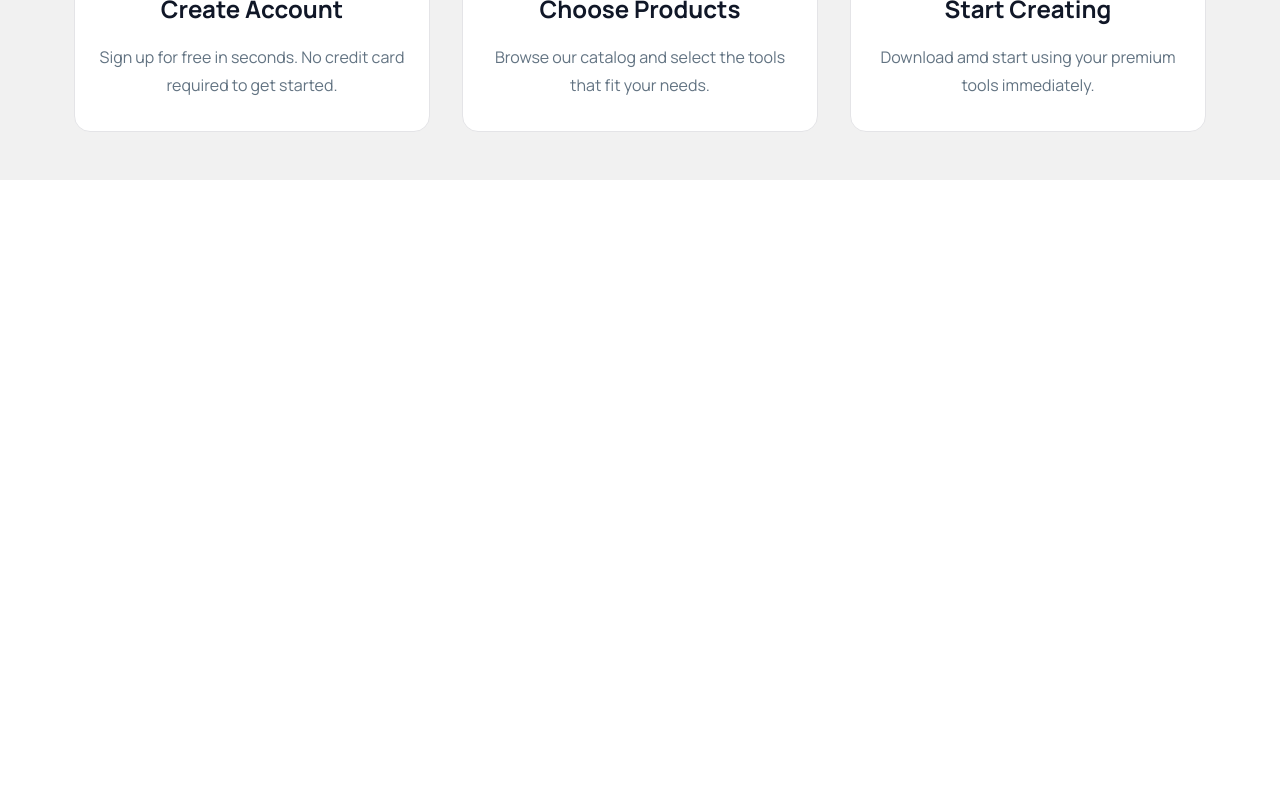
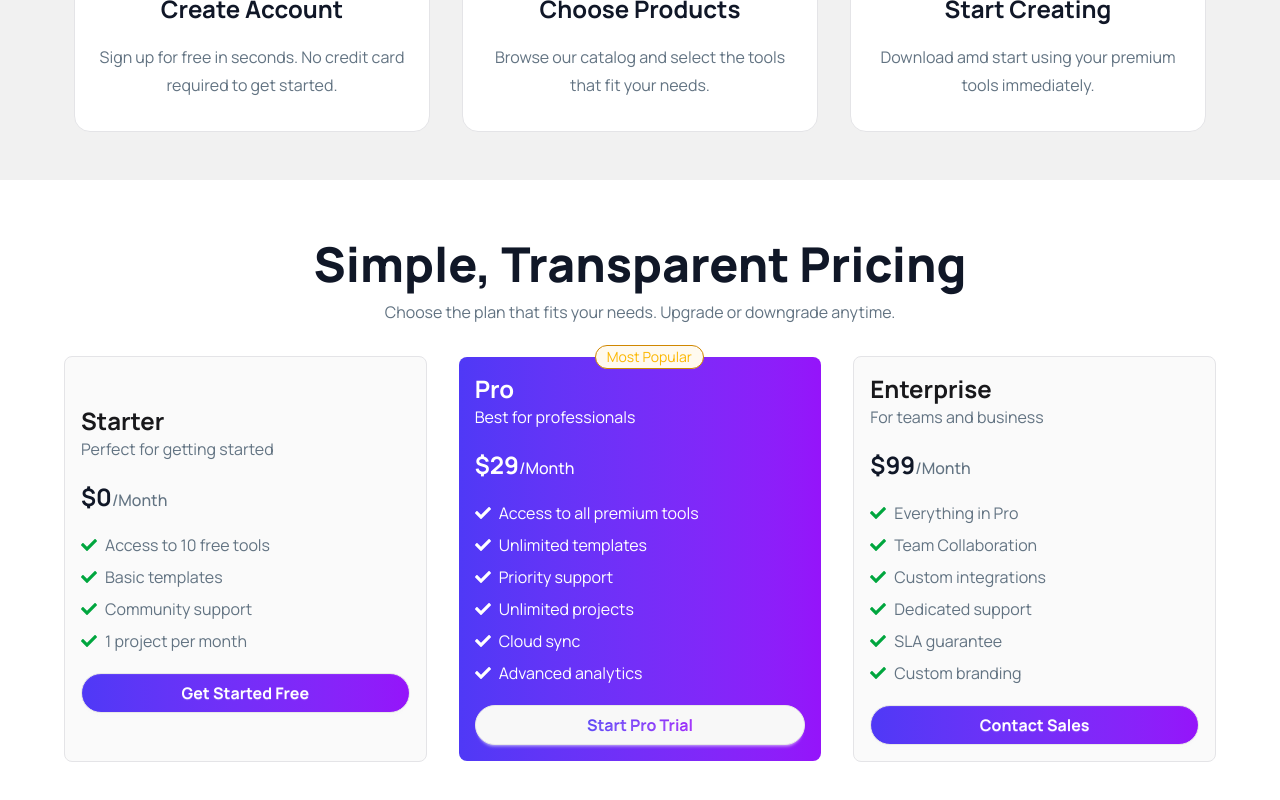
Before and after one commit to jumana-rahman/A06-Digitools-Platform, a React (Vite) app: page / in a window 1280 px wide. Shown: the part 1326-2126 px from the top of the page. Before the commit the page ends 1506 px from the top, so only its background shows below. Built offline with nearby package versions, Linux system fonts and the light colour scheme.

Commit message:
completed pricing ui

```diff
--- a/src/App.jsx
+++ b/src/App.jsx
@@ -1,6 +1,7 @@
 import './App.css'
 import Banner from './components/Banner'
 import NavBar from './components/NavBar'
+import Pricing from './components/Pricing'
 import Stats from './components/Stats'
 import Steps from './components/Steps'
 
@@ -17,6 +18,8 @@ function App() {
 
       <Steps/>
 
+      <Pricing/>
+
 
     </>
   )
--- /dev/null
+++ b/src/components/Pricing.jsx
@@ -0,0 +1,126 @@
+import React from 'react';
+import { FaCheck } from 'react-icons/fa';
+
+const Pricing = () => {
+    return (
+        <div className='py-12'>
+            <div className='max-w-[90%] mx-auto'>
+                <h2 className='text-[48px] font-extrabold text-[#101727] text-center'>Simple, Transparent Pricing</h2>
+                <p className='text-[16px] font-normal text-[#627382] text-center'>Choose the plan that fits your needs. Upgrade or downgrade anytime.</p>
+
+                <div className='grid grid-cols-1 space-y-5 md:space-y-0 md:grid-cols-2 lg:grid-cols-3 gap-8 items-center justify-center mt-8'>
+                    <div className='card px-4 py-12 bg-zinc-50 border border-zinc-200 space-y-5 '>
+                        <div>
+                            <h3 className='text-2xl font-bold'>Starter</h3>
+                            <p className='text-[16px] font-normal text-[#627382]'>Perfect for getting started</p>
+                        </div>
+
+                        <h4 className='text-[16px] font-medium text-[#627382]'><span className='text-2xl font-bold text-[#101727]'>$0</span>/Month</h4>
+
+                        <ul className='w-75 text-[16px] text-[#627382] space-y-2'>
+                            <li className='flex items-center gap-2'>
+                                <FaCheck className='text-green-600'/>
+                                Access to 10 free tools
+                            </li>
+                            <li className='flex items-center gap-2'>
+                                <FaCheck className='text-green-600'/>
+                                Basic templates
+                            </li>
+                            <li className='flex items-center gap-2'>
+                                <FaCheck className='text-green-600'/>
+                                Community support
+                            </li>
+                            <li className='flex items-center gap-2'>
+                                <FaCheck className='text-green-600'/>
+                                1 project per month
+                            </li>
+
+                        </ul>
+
+                        <button className='btn rounded-full bg-linear-to-r from-[#4F39F6] to-[#9514FA] font-bold text-[16px] text-white'>Get Started Free</button>
+                    </div>
+
+                    <div className='card p-4 bg-linear-to-r from-[#4F39F6] to-[#9514FA] text-white space-y-5 '>
+                        <div className='relative'>
+                            <div className='badge badge-soft badge-warning rounded-full absolute bottom-15 left-35 md:left-30 border border-yellow-600 '>Most Popular</div>
+                            <h3 className='text-2xl font-bold'>Pro</h3>
+                            <p className='text-[16px] font-normal'>Best for professionals</p>
+                        </div>
+
+                        <h4 className='text-[16px] font-medium'><span className='text-2xl font-bold'>$29</span>/Month</h4>
+
+                        <ul className='w-75 text-[16px] space-y-2'>
+                            <li className='flex items-center gap-2'>
+                                <FaCheck />
+                                Access to all premium tools
+                            </li>
+                            <li className='flex items-center gap-2'>
+                                <FaCheck />
+                                Unlimited templates
+                            </li>
+                            <li className='flex items-center gap-2'>
+                                <FaCheck />
+                                Priority support
+                            </li>
+                            <li className='flex items-center gap-2'>
+                                <FaCheck />
+                                Unlimited projects
+                            </li>
+                            <li className='flex items-center gap-2'>
+                                <FaCheck />
+                                Cloud sync
+                            </li>
+                            <li className='flex items-center gap-2'>
+                                <FaCheck />
+                                Advanced analytics
+                            </li>
+                        </ul>
+
+                        <button className='btn rounded-full'><span className='bg-linear-to-r from-[#4F39F6] to-[#9514FA] bg-clip-text text-transparent font-bold text-[16px]'>Start Pro Trial</span></button>
+                    </div>
+
+                    <div className='card p-4 bg-zinc-50 border border-zinc-200 space-y-5 '>
+                        <div>
+                            <h3 className='text-2xl font-bold'>Enterprise</h3>
+                            <p className='text-[16px] font-normal text-[#627382]'>For teams and business</p>
+                        </div>
+
+                        <h4 className='text-[16px] font-medium text-[#627382]'><span className='text-2xl font-bold text-[#101727]'>$99</span>/Month</h4>
+
+                        <ul className='w-75 text-[16px] text-[#627382] space-y-2'>
+                            <li className='flex items-center gap-2'>
+                                <FaCheck className='text-green-600'/>
+                                Everything in Pro
+                            </li>
+                            <li className='flex items-center gap-2'>
+                                <FaCheck className='text-green-600'/>
+                                Team Collaboration
+                            </li>
+                            <li className='flex items-center gap-2'>
+                                <FaCheck className='text-green-600'/>
+                                Custom integrations
+                            </li>
+                            <li className='flex items-center gap-2'>
+                                <FaCheck className='text-green-600'/>
+                                Dedicated support
+                            </li>
+                            <li className='flex items-center gap-2'>
+                                <FaCheck className='text-green-600'/>
+                                SLA guarantee
+                            </li>
+                            <li className='flex items-center gap-2'>
+                                <FaCheck className='text-green-600'/>
+                                Custom branding
+                            </li>
+
+                        </ul>
+
+                        <button className='btn rounded-full bg-linear-to-r from-[#4F39F6] to-[#9514FA] font-bold text-[16px] text-white'>Contact Sales</button>
+                    </div>
+                </div>
+            </div>
+        </div>
+    );
+};
+
+export default Pricing;
--- a/src/components/Steps.jsx
+++ b/src/components/Steps.jsx
@@ -6,7 +6,7 @@ import Rocket from '../assets/rocket.png'
 const Steps = () => {
     return (
         <div className='py-12 bg-[#F1F1F1]'>
-            <div className='w-[90%] mx-auto'>
+            <div className='max-w-[90%] mx-auto'>
                 <h2 className='text-[48px] font-extrabold text-[#101727] text-center'>Get Started In 3 Steps</h2>
                 <p className='text-[16px] font-normal text-[#627382] text-center'>Start using premium digital tools in minutes, not hours.</p>
 
```
